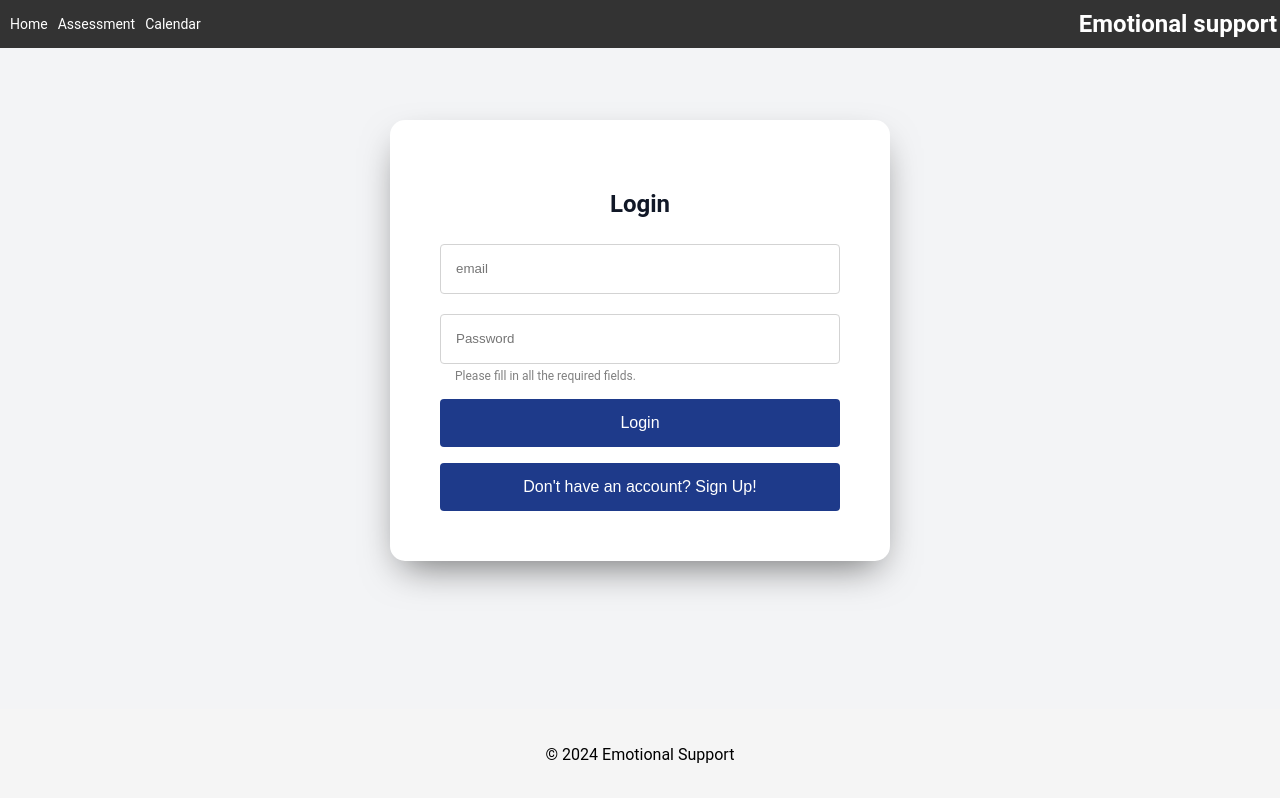
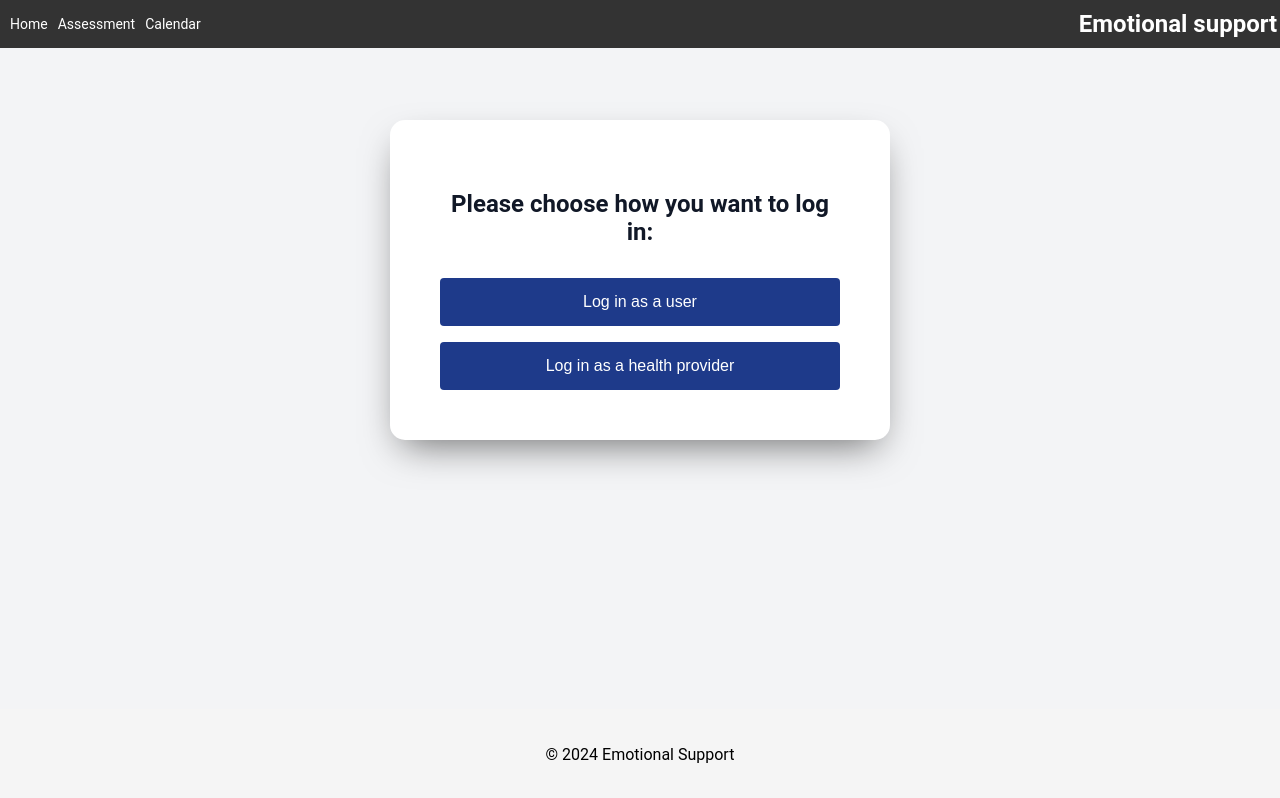
Before and after one commit to shirokov-kirill/Emotional-Support-Capstone, a React (Create React App) app in the folder app-web-frontend/: page / in a window 1280 px wide. Shown: the top 798 px of the page. Built offline with nearby package versions, Linux system fonts and the light colour scheme.

Commit message:
Fix login home page

```diff
--- a/app-web-frontend/src/index.js
+++ b/app-web-frontend/src/index.js
@@ -6,6 +6,9 @@ import { BrowserRouter as Router, Routes, Route } from 'react-router-dom';
 import { Login } from './Login/Login';
 import HeaderLayout from './header/Header';
 import MainComponents from './MainComponents/MainComponents.js';
+import LoginChoice from "./Login/LoginChoice";
+import HealthProviderLogin from "./Login/HealthProviderLogin";
+import HealthProviderHome from "./Home/HealthProviderHome";
 
 
 const root = ReactDOM.createRoot(document.getElementById('root'));
@@ -14,7 +17,10 @@ root.render(
     <Router>
       <HeaderLayout>
         <Routes>
-          <Route path="/" element={<Login />} />
+            <Route path="/" element={<LoginChoice/>}/>
+            <Route path="/user" element={<Login/>}/>
+            <Route path="/hprovider" element={<HealthProviderLogin/>}/>
+            <Route path="/home/hprovider" element={<HealthProviderHome/>}/>
           {MainComponents.map((component, index) => (
             <Route key={index + 1} path={component.path} element={<component.element />} />
           ))}
```
